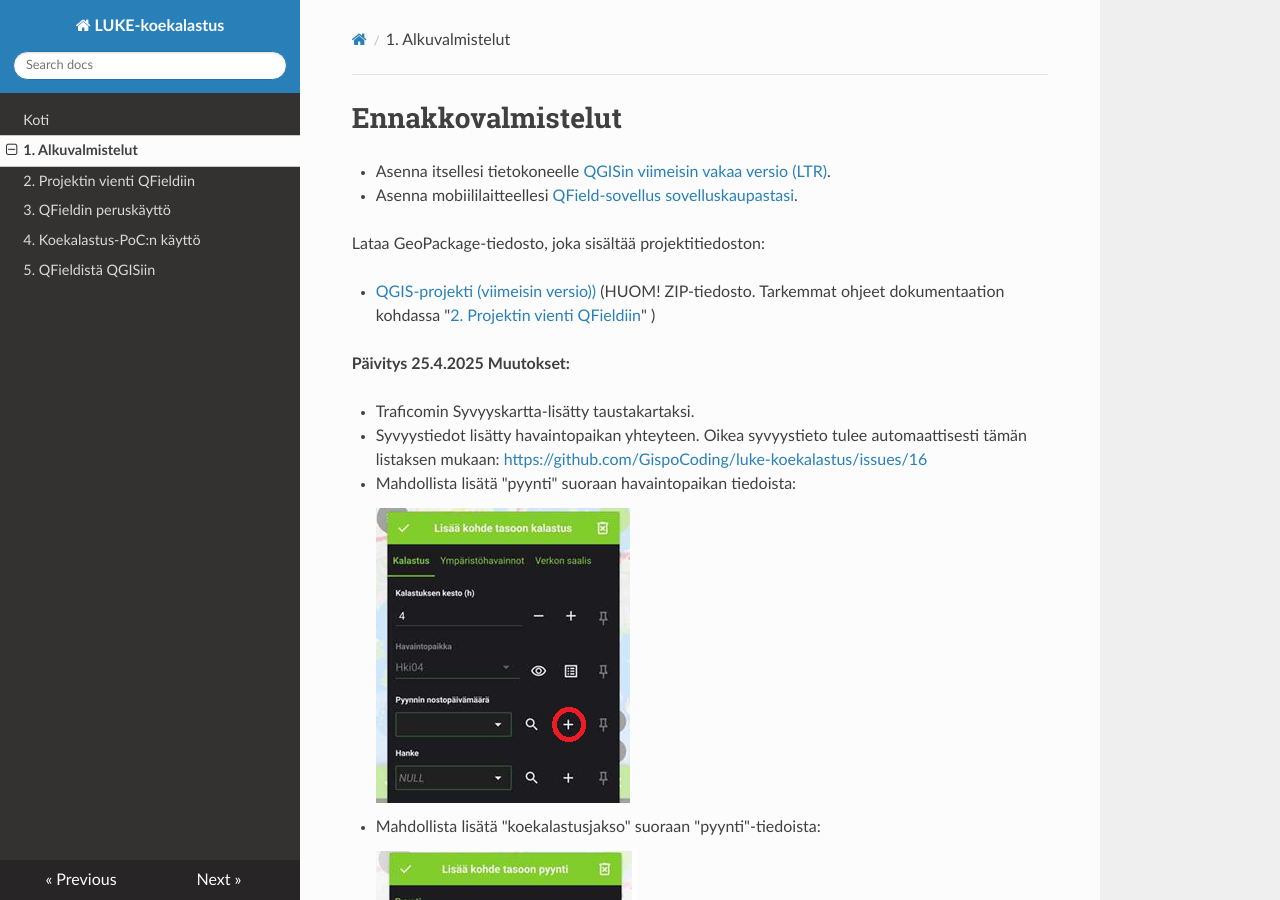
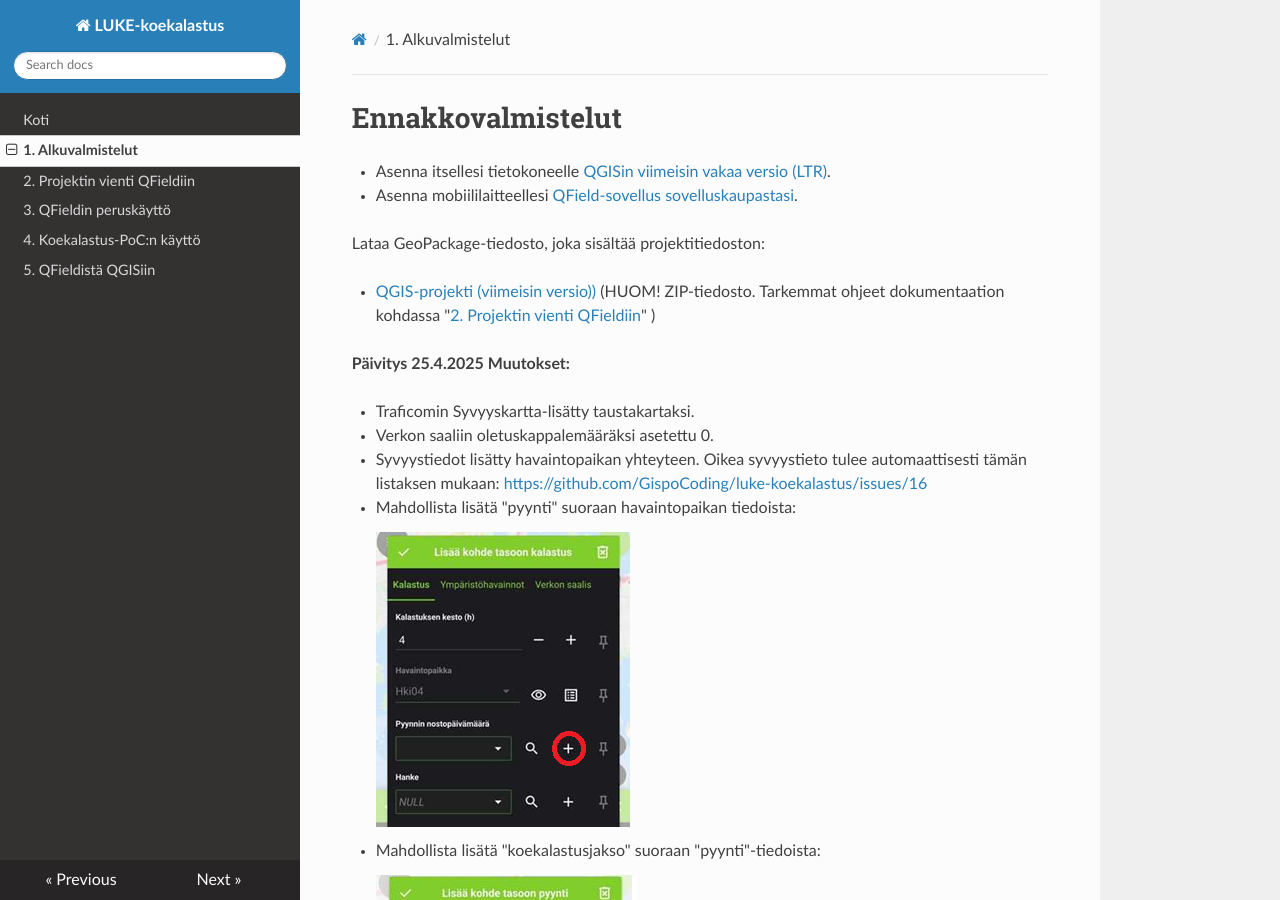
Before and after one commit to GispoCoding/luke-koekalastus, an MkDocs documentation site: the page built from docs/1_alkuvalmistelut.md, in a window 1280 px wide and 900 px high. Built offline with MkDocs 1.6.1, drawn with Linux system fonts in a browser that asks for light colours; nearby versions of some CDN libraries.

Commit message:
korjaus5

```diff
--- a/docs/1_alkuvalmistelut.md
+++ b/docs/1_alkuvalmistelut.md
@@ -10,6 +10,8 @@
 **Päivitys 25.4.2025 Muutokset:**
 
 -   Traficomin Syvyyskartta-lisätty taustakartaksi.
+
+-   Verkon saaliin oletuskappalemääräksi asetettu 0.
 
 -   Syvyystiedot lisätty havaintopaikan yhteyteen. Oikea syvyystieto tulee automaattisesti tämän listaksen mukaan: <https://github.com/GispoCoding/luke-koekalastus/issues/16>
 
```
